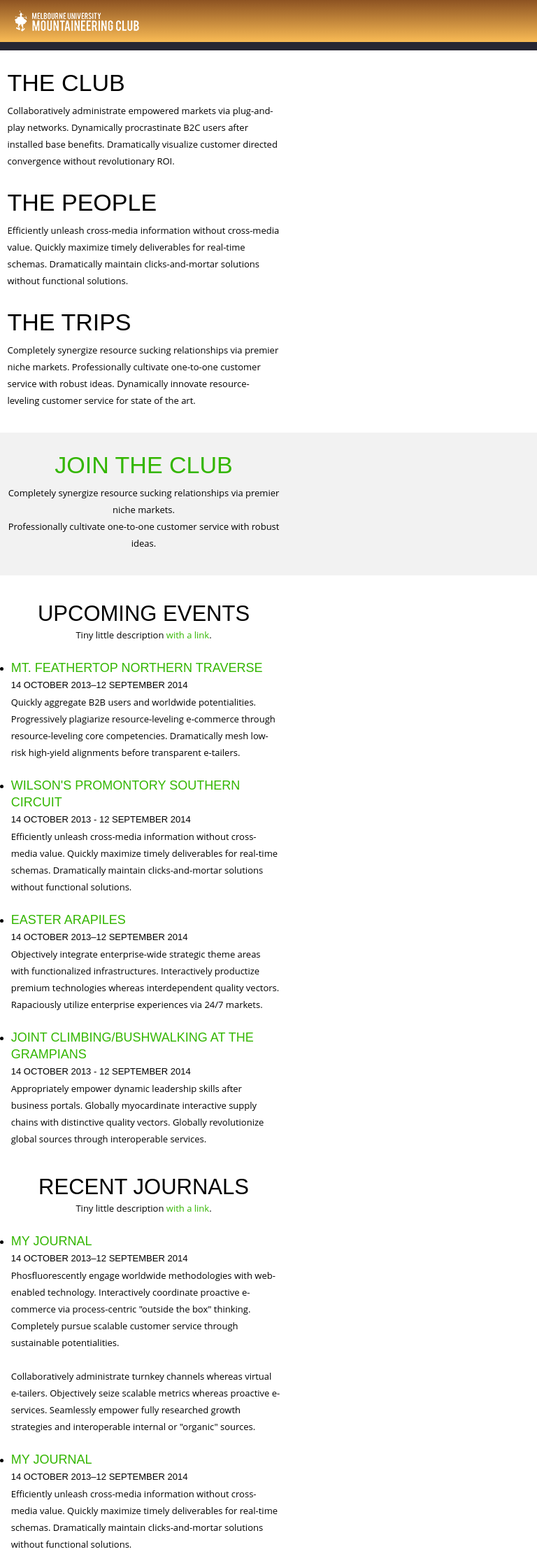
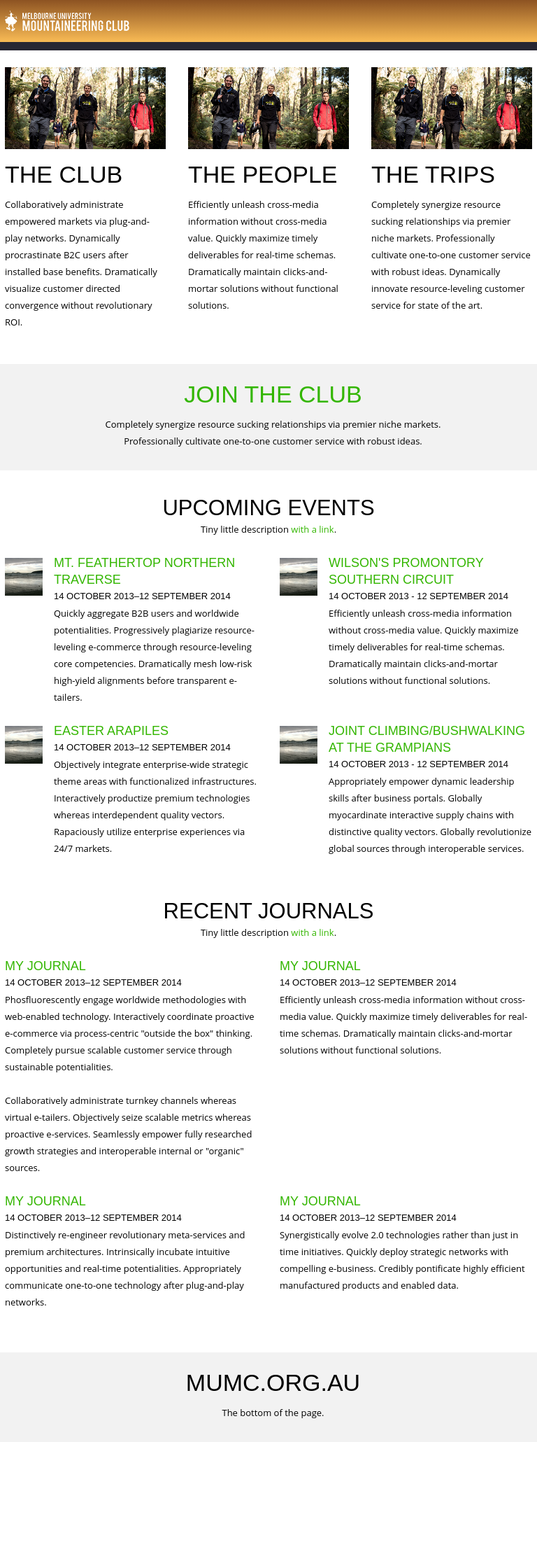
Before and after one commit to normandy153/serina, a PHP site: page / in a window 768 px wide. Shown: the top 2240 px of the page at 70% size. After the commit the page ends 2060 px from the top, so only its background shows below. Run offline with PHP 8.4, Linux system fonts and the light colour scheme.

Commit message:
Add layouts for other dimensions

```diff
--- a/prototypes/responsive/css/common.css
+++ b/prototypes/responsive/css/common.css
@@ -20,7 +20,7 @@ header section {
 }
 
 .branding {
-	width: 180px;
+	width: 178px;
 	padding-top: 4px;
 	display: block;
 }
@@ -45,3 +45,15 @@ nav {
 	/*background: radial-gradient(ellipse at center,  #23233e 0%,#0e0e18 100%); *//* W3C */
 	/*filter: progid:DXImageTransform.Microsoft.gradient( startColorstr='#23233e', endColorstr='#0e0e18',GradientType=1 ); *//* IE6-8 fallback on horizontal gradient */
 }
+
+.grid2 section:nth-of-type(2n+1),
+.grid2 li:nth-of-type(2n+1),
+.grid3 section:nth-of-type(3n+1),
+.grid4 section:nth-of-type(4n+1) {
+	margin-left: 0;
+	clear: left;
+}
+
+.fullwidth {
+	margin: 0 auto;
+}
--- a/prototypes/responsive/css/layout/large.css
+++ b/prototypes/responsive/css/layout/large.css
@@ -1,80 +1,141 @@
 /* 8. CUSTOM LAYOUT & TYPOGRAPHY (Daddy bear)
 ----------------------------------------------------------------------------------------*/
-#container {
-	padding: 1.618em;
-	margin: 0 auto;
-	max-width: 60em;
+header {
+	margin-bottom: 72px;
 }
 
-header h2:before, header h2:after { width: 42%; }
-
-h1 { font-size: 4.4em; line-height:1.618em; margin-bottom:0.1em; }
-
-h1 span {
-	font-family: "proxima-nova-1","proxima-nova-2", arial, helvetica, sans-serif;
-	text-transform: uppercase;
-	letter-spacing:0.1em;
-	font-size:0.382em;
-	line-height:3.236em;
-	display:block;
+.branding {
+	padding-top: 15px;
 }
 
-h1 span:before, h1 span:after {
-	content:"";
-	border-top:1px solid #333;
-	height: 0.1em;
-	width: 19%;
-	display: block;
-	margin-top: 1.618em;
+footer .obnoxious-block {
+	margin-bottom: 0px;
 }
 
-h1 span:before { float: left; }
-h1 span:after { float: right; }
-
-ul { margin-left: 0.4em; }
-ol { margin-left: 0.4em; }
-
-p.intro {
-	font-size: 1.618em;
-	line-height:1.4289em;
-	max-width: 20em;
-	margin-bottom: 1em;
+.fullwidth {
+	width: 1192px;
 }
 
-aside {
-	float: right;
-	clear: right;
-	width: 25em;
-	margin-top:-12.5em;
-	height:auto;
+.grid2 section,
+.grid2 li {
+	width: 580px;
+	float: left;
+	margin-left: 32px;
 }
 
-footer p { max-width: 17.942em; }
+.grid3 section {
+	width: 376px;
+	float: left;
+	margin-left: 32px;
+}
+
+.obnoxious-block {
+	padding: 0.5em;
+}
+
+/* To space out sequential centered h2-led sections
+ * This usually only appears on the homepage
+ */
+.divider {
+	margin-top: 48px;
+	margin-bottom: 72px;
+}
+
+.listing {
+	margin-bottom: 24px;
+}
+.listing li {
+	list-style: none;
+	margin-top: 1px;
+	margin-bottom: 0px;
+}
+
+.listing .event-listing .avatar {
+	width: 108px;
+	height: 108px;
+	padding-top: 4px;
+	margin-right: 16px;
+	float: left;
+}
+
+.listing .event-listing .description {
+	width: 456px;
+	float: left;
+}
+
+.listing .listing-datetime {
+	display: block;
+}
 
 
 /* 9. CUSTOM LAYOUT & TYPOGRAPHY (Mummy bear)
 ----------------------------------------------------------------------------------------*/
 @media screen and (min-width: 30em) and (max-width: 63.236em) {
-
-	#container { width: 30em; }
-
-	header h2:before, header h2:after { width: 35%; }
-
-	h1 { font-size: 2.618em; line-height: 1.4em; }
-	h1 span { font-size:0.5em; }
-	h1 span:before, h1 span:after { width: 10%; }
-
-	p.intro {
-		font-size: 1.309em;
-		margin-bottom: 1em;
-		max-width: 33em;
+	header {
+		margin-bottom: 24px;
 	}
 
-	aside {
-		float: none;
-		width: auto;
-		height: auto;
-		margin: 0 0 2.2em;
+	.branding {
+		padding-top: 15px;
 	}
 
+	footer .obnoxious-block {
+		margin-bottom: 0px;
+	}
+
+	.fullwidth {
+		width: 754px;
+	}
+
+	.grid2 section,
+	.grid2 li {
+		width: 361px;
+		float: left;
+		margin-left: 32px;
+	}
+
+	.grid3 section {
+		width: 230px;
+		float: left;
+		margin-left: 32px;
+	}
+
+	.obnoxious-block {
+		padding: 0.5em;
+	}
+
+	/* To space out sequential centered h2-led sections
+	 * This usually only appears on the homepage
+	 */
+	.divider {
+		margin-top: 24px;
+		margin-bottom: 36px;
+	}
+
+	.listing {
+		margin-bottom: 24px;
+	}
+
+	.listing li {
+		list-style: none;
+		margin-top: 1px;
+		margin-bottom: 0px;
+	}
+
+	.listing .event-listing .avatar {
+		width: 54px;
+		height: 54px;
+		padding-top: 4px;
+		margin-right: 16px;
+		float: left;
+	}
+
+	.listing .event-listing .description {
+		width: 291px;
+		float: left;
+	}
+
+	.listing .listing-datetime {
+		display: block;
+	}
 }
--- a/prototypes/responsive/css/layout/small.css
+++ b/prototypes/responsive/css/layout/small.css
@@ -24,10 +24,6 @@ header {
 	margin-bottom: 0px;
 }
 
-.branding {
-	margin-left: 0.809em;
-}
-
 .fullwidth {
 	padding: 0.809em;
 	max-width: 30em;
--- a/prototypes/responsive/index.html
+++ b/prototypes/responsive/index.html
@@ -15,8 +15,7 @@
 	<link rel="stylesheet" href="css/typography.css" media="all">
 	<link rel="stylesheet" href="css/common.css" media="all">
 
-	<link rel="stylesheet" href="css/layout/small.css" media="all">
-
+	<link rel="stylesheet" href="css/layout/small.css" media="all and (max-width: 33.235em">
 	<link rel="stylesheet" href="css/layout/large.css" media="all and (min-width: 33.236em)">
 
 	<!--[if (lt IE 9) & (!IEMobile)]>
```
Also changed, not shown: prototypes/responsive/event-avatar.jpg (added).
